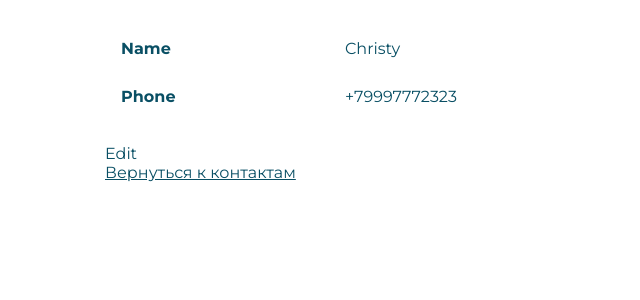
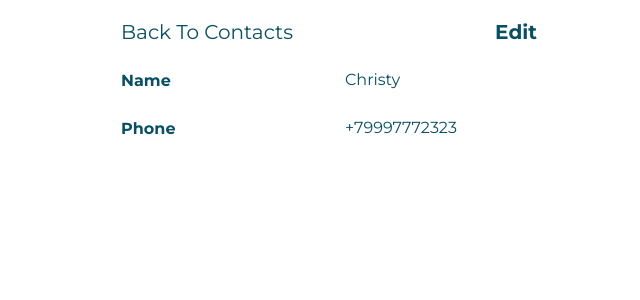
Before and after one commit to 0x9c40/tr-logic-test, a Vue app: page /#/contact/1 in a window 1280 px wide. Shown: the top 300 px of the page, without its empty margins (311-951 px from the left). Built offline with nearby package versions, Linux system fonts and the light colour scheme.

Commit message:
Improved styling and structure of Contact view.

```diff
--- a/src/components/AddContactField.vue
+++ b/src/components/AddContactField.vue
@@ -3,20 +3,26 @@
     <div class="add-contact-field__show-modal" @click="showModal">+</div>
     <Modal :opened="isModalOpened" @close="closeModal">
       <form class="add-contact-field-form">
+        <div class="add-contact-field-inputs">
           <input
             v-model="fieldName"
             type="text"
-          class="add-contact-field__input"
+            class="add-contact-field-inputs__input"
             placeholder="Name"
           />
           <input
             v-model="fieldValue"
             type="text"
-          class="add-contact-field__input"
+            class="add-contact-field-inputs__input"
             placeholder="Value"
           />
+        </div>
+        <div class="add-contact-field-buttons">
           <div class="add-contact-field__save" @click="save()">Save</div>
-        <div class="add-contact-field__cancel" @click="closeModal">Cancel</div>
+          <div class="add-contact-field__cancel" @click="closeModal">
+            Cancel
+          </div>
+        </div>
       </form>
     </Modal>
   </div>
@@ -61,5 +67,41 @@ export default {
 };
 </script>
 
-<style>
+<style lang="scss">
+.add-contact-field {
+  display: flex;
+  flex-direction: column;
+  align-items: center;
+
+  &__show-modal {
+    cursor: pointer;
+    font-size: 32px;
+    font-weight: bold;
+    border: 3px solid #094f64;
+    border-radius: 50%;
+    display: flex;
+    justify-content: center;
+    align-items: center;
+    height: 40px;
+    width: 40px;
+    margin-top: 16px;
+  }
+}
+.add-contact-field-inputs {
+  display: flex;
+  justify-content: space-between;
+
+  &__input {
+    height: 32px;
+    padding: 0 8px;
+    width: 48%;
+    max-width: 200px;
+  }
+}
+
+.add-contact-field-buttons {
+  display: flex;
+  justify-content: space-around;
+  margin-top: 24px;
+}
 </style>
--- a/src/components/ContactCard.vue
+++ b/src/components/ContactCard.vue
@@ -6,7 +6,7 @@
     </div>
     <div v-if="isInterfaceOpened" class="contact-card__interface" @click.stop>
       <router-link :to="thisContactURL" class="contact-card__edit">
-        Edit
+        Info
       </router-link>
       <div class="contact-card__delete" @click="isModalOpened = true">
         Delete
--- a/src/components/ContactEditionInterface.vue
+++ b/src/components/ContactEditionInterface.vue
@@ -1,24 +1,29 @@
 <template>
   <div class="contact-edition-interface">
     <template v-if="isContactEditable">
+      <div
+        key="1"
+        class="contact-edition-interface__undo"
+        :class="{ 'contact-edition-interface__undo--active': contactModified }"
+        @click="undoLastChange"
+      >
+        Undo Last Change
+      </div>
       <div class="contact-edition-interface__save" @click="$emit('save')">
         Save
       </div>
-      <div @click="undoLastChange">Undo Last Change</div>
     </template>
-
-    <div
-      v-else-if="!isContactEditable"
-      class="contact-edition-interface__edit"
-      @click="$emit('edit')"
-    >
-      Edit
-    </div>
+    <template v-else-if="!isContactEditable">
+      <slot></slot>
+      <div class="contact-edition-interface__edit" @click="$emit('edit')">
+        Edit
+      </div>
+    </template>
   </div>
 </template>
 
 <script>
-import { mapActions } from "vuex";
+import { mapActions, mapGetters } from "vuex";
 export default {
   name: "ContactEditionInterface",
 
@@ -27,6 +32,10 @@ export default {
       type: Boolean,
       default: false,
     },
+  },
+
+  computed: {
+    ...mapGetters(["contactModified"]),
   },
 
   methods: {
@@ -38,5 +47,32 @@ export default {
 <style lang="scss">
 .contact-edition-interface {
   display: flex;
+  padding: 16px;
+  height: 32px;
+  align-items: center;
+  justify-content: space-between;
+
+  &__edit {
+    margin-left: auto;
+  }
+
+  &__edit,
+  &__undo,
+  &__save {
+    font-weight: bold;
+    font-size: 20px;
+    cursor: pointer;
+  }
+
+  &__undo {
+    opacity: 0;
+    pointer-events: none;
+    transition: opacity 0.2s;
+
+    &--active {
+      opacity: 1;
+      pointer-events: all;
+    }
+  }
 }
 </style>
--- a/src/components/ContactField.vue
+++ b/src/components/ContactField.vue
@@ -43,6 +43,7 @@ export default {
   &__value {
     width: 200px;
     padding: 0px 8px;
+    border-bottom: 1px solid white;
   }
 }
 </style>
--- a/src/store/modules/EditableContact.js
+++ b/src/store/modules/EditableContact.js
@@ -30,6 +30,16 @@ export const EditableContact = {
     undoLastChange(state) {
       if (state.history.length > 0) state.fields = state.history.pop();
     },
+
+    clearHistory(state) {
+      state.history = [];
+    },
+  },
+
+  getters: {
+    contactModified(state) {
+      return state.history.length > 0;
+    },
   },
 
   actions: {
@@ -58,5 +68,9 @@ export const EditableContact = {
     undoLastChange({ commit }) {
       commit("undoLastChange");
     },
+
+    saveChanges({ commit }) {
+      commit("clearHistory");
+    },
   },
 };
--- a/src/views/Contact.vue
+++ b/src/views/Contact.vue
@@ -1,16 +1,22 @@
 <template>
   <div class="contact">
+    <ContactEditionInterface
+      :is-contact-editable="isEditable"
+      @edit="activateEdition"
+      @save="save"
+    >
+      <router-link class="back-to-contacts" to="/contacts-list"
+        >Back To Contacts</router-link
+      >
+    </ContactEditionInterface>
+
     <ContactFields v-show="!isEditable" :fields="contactFields" />
 
     <ContactEditForm v-show="isEditable" :fields="contactFields" />
 
-    <ContactEditionInterface
-      :is-contact-editable="isEditable"
-      @edit="activateEdition"
-      @save="saveChanges"
-    />
+    <!-- <ContactFields :fields="contactFields" />
 
-    <router-link to="/contacts-list">Вернуться к контактам</router-link>
+    <ContactEditForm :fields="contactFields" /> -->
   </div>
 </template>
 
@@ -55,13 +61,14 @@ export default {
   },
 
   methods: {
-    ...mapActions(["loadEditableContact"]),
+    ...mapActions(["loadEditableContact", "saveChanges"]),
 
     activateEdition() {
       this.isEditable = true;
     },
 
-    saveChanges() {
+    save() {
+      this.saveChanges();
       this.isEditable = false;
     },
   },
@@ -69,4 +76,8 @@ export default {
 </script>
 
 <style lang="scss">
+.back-to-contacts {
+  font-size: 20px;
+  text-decoration: none;
+}
 </style>
--- a/src/views/ContactsList.vue
+++ b/src/views/ContactsList.vue
@@ -66,12 +66,13 @@ export default {
   &__add {
     display: flex;
     justify-content: center;
+    margin-top: 16px;
   }
 }
 
 .contacts-list-cards {
   width: 100%;
-  max-height: calc(100vh - 64px);
+  max-height: calc(100vh - 100px);
   overflow-y: auto;
   padding: 8px;
 }
```
Lines whose indentation alone changed are shown as unchanged.
